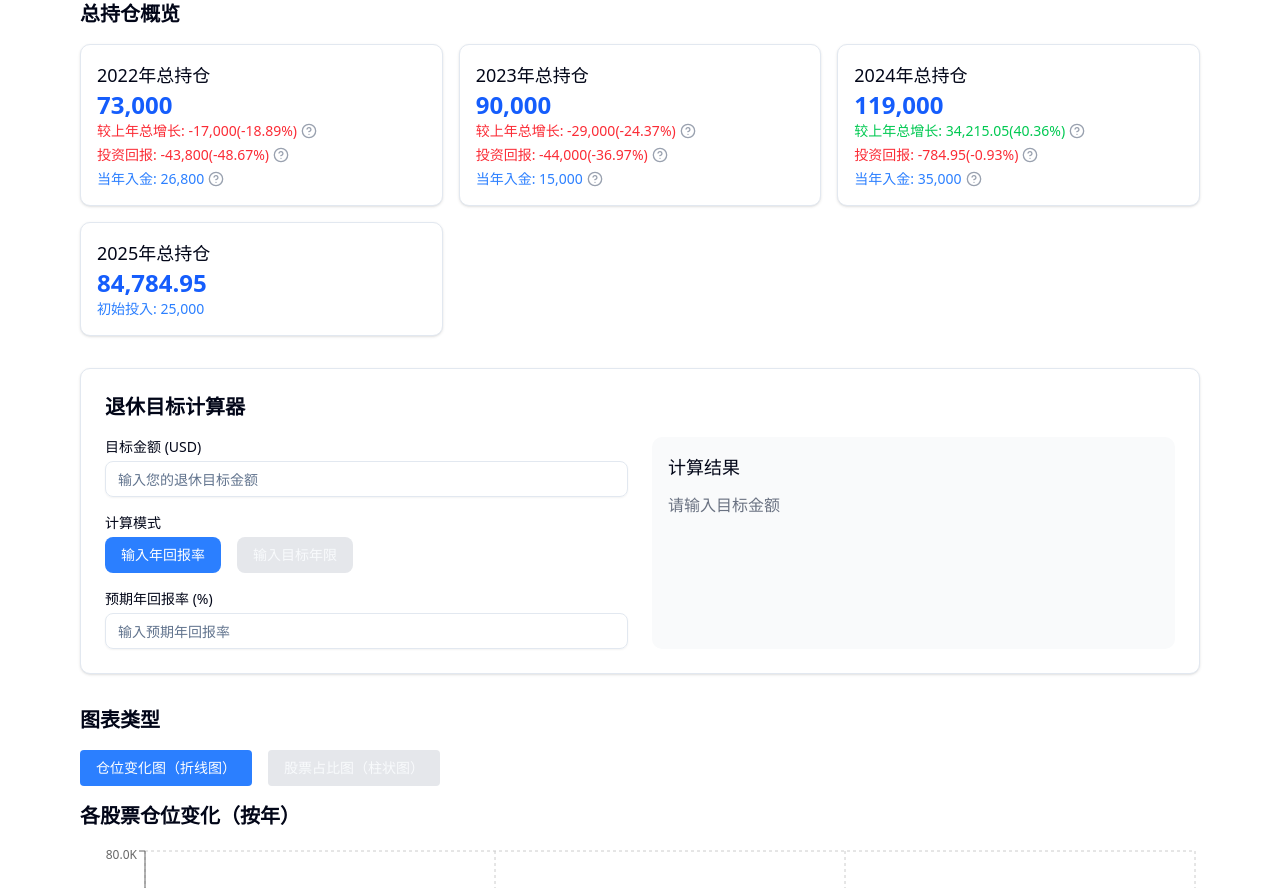
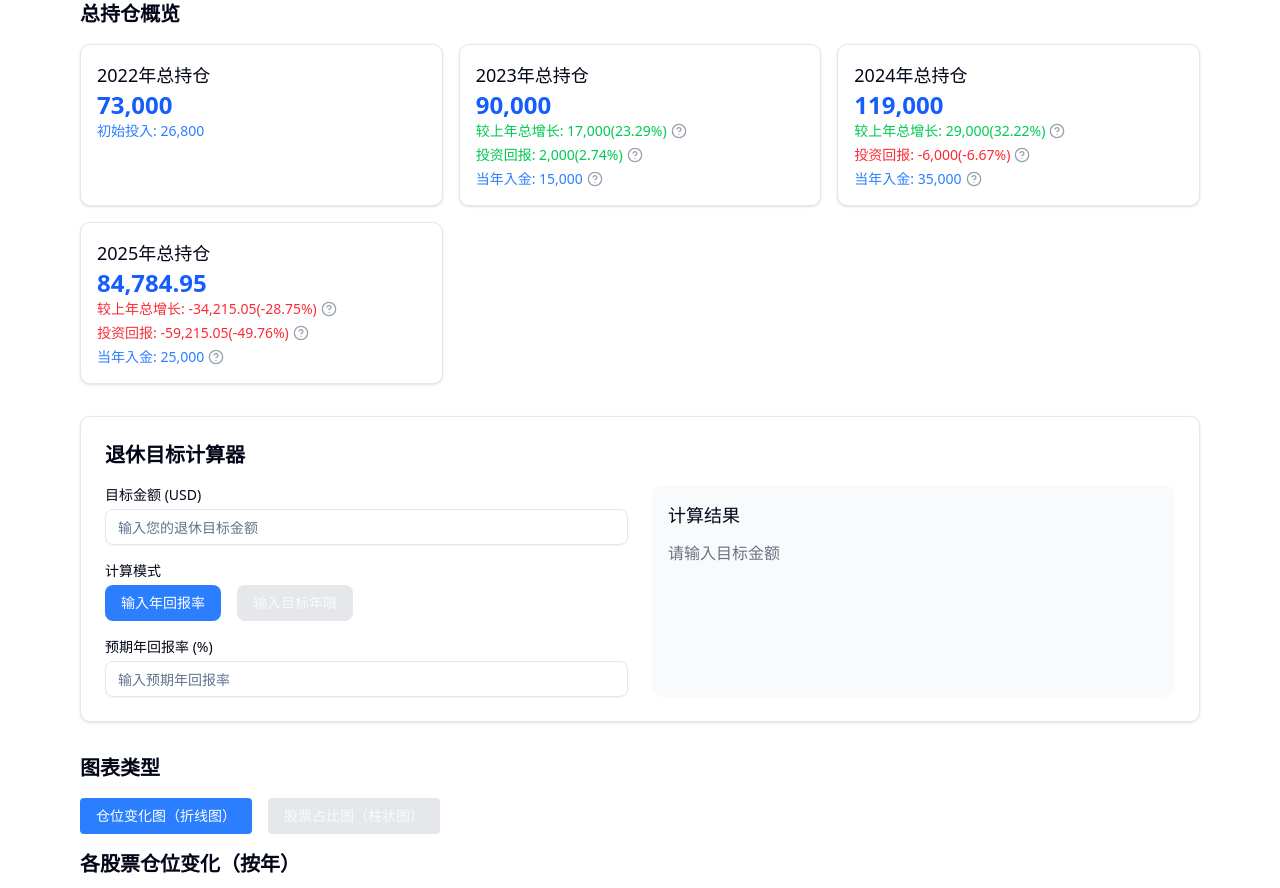
Before and after one commit to wenisy/StockPulse, a Next.js app: page / in a window 1280 px wide. Shown: the part 980-1868 px from the top of the page. Built offline with nearby package versions, Linux system fonts and the light colour scheme.

Commit message:
修复年份倒序排列导致的年度增长计算错误

```diff
--- a/src/components/GrowthInfo.tsx
+++ b/src/components/GrowthInfo.tsx
@@ -26,10 +26,14 @@ const GrowthInfo: React.FC<GrowthInfoProps> = ({
     currency,
 }) => {
     const calculateYearGrowth = useCallback((currentYear: string) => {
-        const yearIndex = years.indexOf(currentYear);
-        if (yearIndex <= 0) return null;
+        // 年份数组已经按照降序排列（最新的在前）
+        // 所以需要找到比当前年份小的年份中最大的那一个
+        const currentYearInt = parseInt(currentYear);
+        const previousYears = years.filter(y => parseInt(y) < currentYearInt);
+        if (previousYears.length === 0) return null;
 
-        const previousYear = years[yearIndex - 1];
+        // 按照降序排列，所以第一个就是最大的
+        const previousYear = previousYears[0];
         const calculateTotalValue = (year: string) => {
             if (!yearData[year]?.stocks) return 0;
             const stockValue = yearData[year].stocks.reduce((acc, stock) => acc + stock.shares * stock.price, 0);
@@ -57,9 +61,11 @@ const GrowthInfo: React.FC<GrowthInfoProps> = ({
         };
     }, [years, yearData]);
 
-    const yearIndex = years.indexOf(year);
+    // 检查是否是最早的年份
+    const currentYearInt = parseInt(year);
+    const earlierYears = years.filter(y => parseInt(y) < currentYearInt);
 
-    if (yearIndex === 0) {
+    if (earlierYears.length === 0) {
         const initialInvestment = yearData[year]?.cashTransactions
             .reduce((sum, tx) => sum + (tx.type === 'deposit' ? tx.amount : tx.type === 'withdraw' ? -tx.amount : 0), 0) || 0;
 
```
